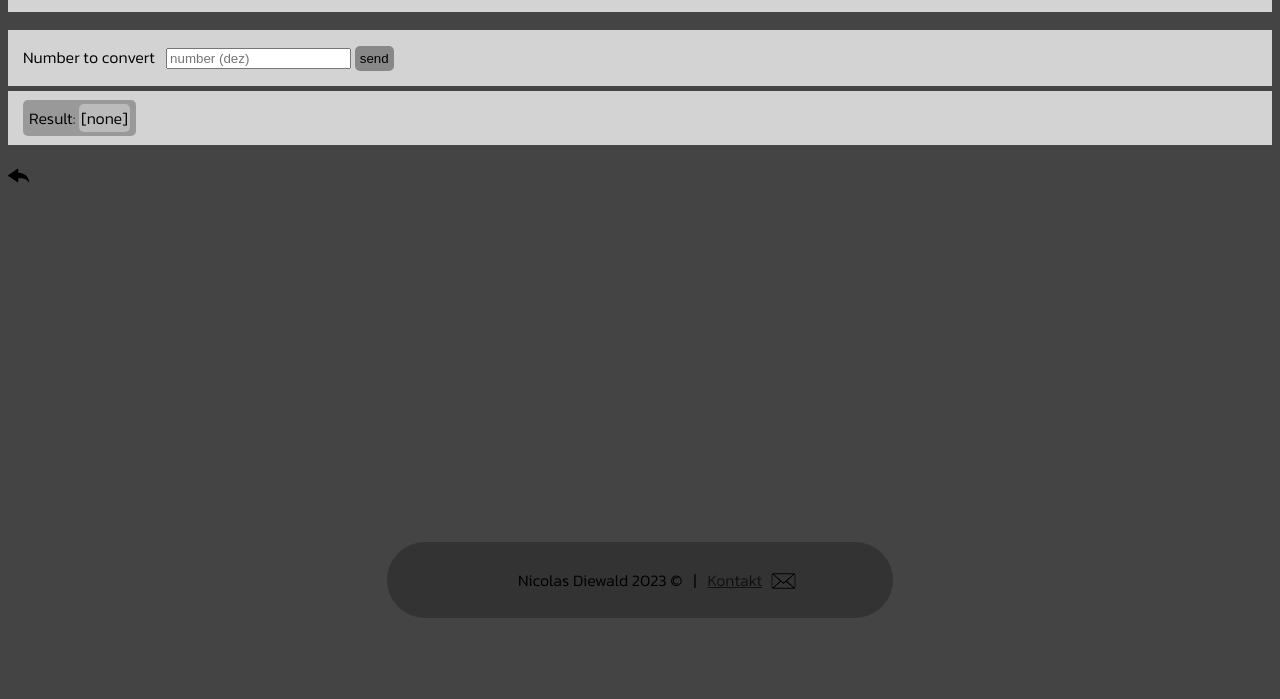
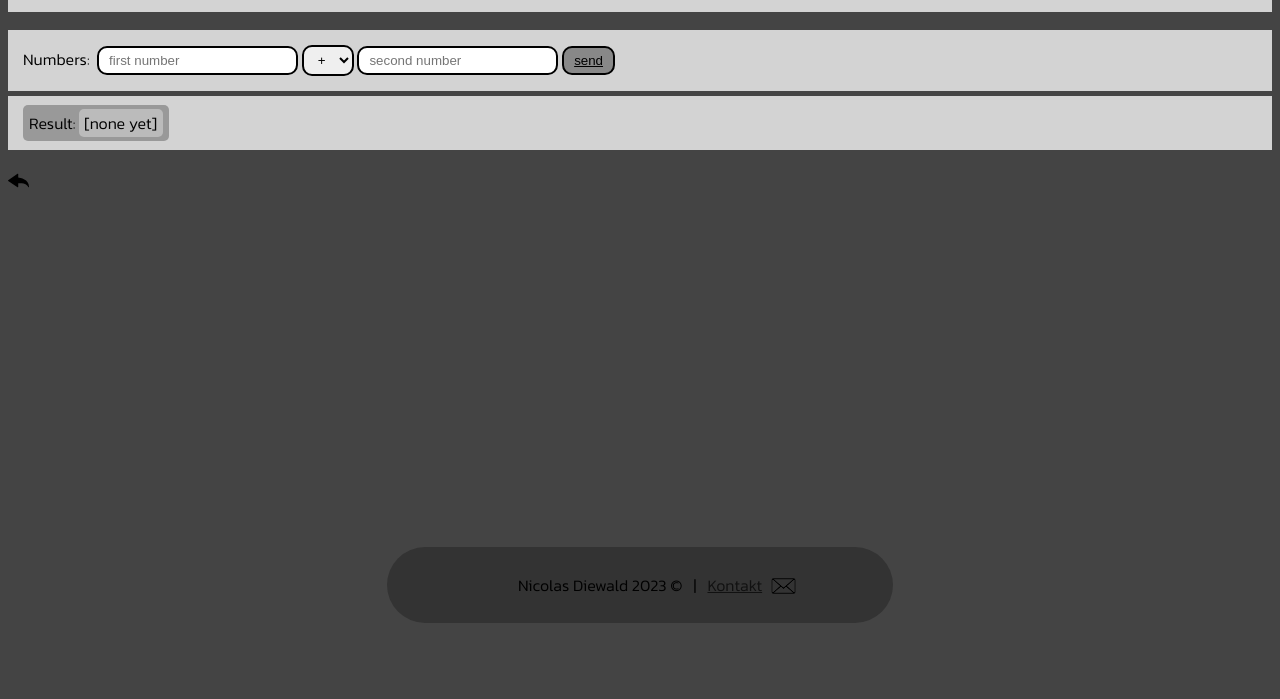
Before and after one commit to Niegoo11/niegoo11.github.io, a plain HTML site: page projects/calculator.html in a window 1280 px wide. Shown: the part 101-800 px from the top of the page. Drawn offline with Linux system fonts and the light colour scheme.

Commit message:
Initial Update

```diff
--- a/projects/numbersysconverter.html
+++ b/projects/calculator.html
@@ -31,7 +31,7 @@
             background-color: #444444;
         }
 
-        form {
+        .lform {
             font-family: 'Kanit', sans-serif;
             background-color: lightgray;
             padding: 15px;
@@ -39,7 +39,7 @@
 
         .resultstyle {
             background-color: #BBBBBB;
-            padding: 2px;
+            padding: 2px 6px 2px 5px;
             border-radius: 5px;
         }
 
@@ -52,8 +52,10 @@
         button {
             background-color: #888888;
             border: none;
-            padding: 5px;
-            border-radius: 5px;
+            padding: 5px 10px 5px 10px;
+            border-radius: 10px;
+            border: solid 2px;
+            text-decoration: underline;
         }
 
         footer {
@@ -91,6 +93,12 @@
             position: absolute;
         }
 
+        .inputtext {
+            border: solid 2px;
+            border-radius: 10px;
+            padding: 5px 10px 5px 10px;
+        }
+
     </style>
 
 </head>
@@ -101,7 +109,7 @@
         <div class="groupheader">
 
             <br>
-            &nbsp;&nbsp;<h1>Number-System-Converter</h1>
+            &nbsp;&nbsp;<h1>Calculator</h1>
             <br><br>
 
         </div>
@@ -112,16 +120,22 @@
 
     <main>
 
-        <form>
+        <div class="lform">
 
-            <label for="zinput">Number to convert</label>&nbsp;&nbsp;
-            <input type="text" id="zinput" name="zinput" placeholder="number (dez)">
-            <button>send</button>
+            <label for="input1 input2">Numbers:</label>&nbsp;
+            <input class="inputtext" type="number" id="input1" name="input1" placeholder="first number">
+            <select class="inputtext" name="selec" id="selec">
+                    <option id="opt1" value="option1">+</option>
+                    <option id="opt2" value="option2">-</option>
+                    <option id="opt3" value="option3">*</option>
+                    <option id="opt4" value="option4">÷</option>
+            </select>
+            <input class="inputtext" type="number" id="input2" name="input2" placeholder="second number">
+            <button onclick="calc()">send</button>
 
-        </form>
-
+        </div>
         <div class="group1" style="margin-top: 5px; font-family: 'Kanit', sans-serif;">
-            <span class="resultstyle2">Result: <span class="resultstyle">[none]</span></span>
+            <span class="resultstyle2">Result: <span id="output" class="resultstyle">[none yet]</span></span>
         </div>
 
         <br><a href="../index.html"><img class="imgarrow" src="../images/back-arrow.svg" alt="" width="21" height="21"></a>
@@ -142,6 +156,6 @@
 
     </footer>
 
-    <script src="script.js"></script>
+    <script src="../script.js"></script>
 </body>
 </html>
--- /dev/null
+++ b/script.js
@@ -0,0 +1,102 @@
+function calc() {
+    let inputEl1 = document.getElementById("input1").value;
+    let inputEl2 = document.getElementById("input2").value;
+    let outputEl = document.getElementById("output");
+
+    let selection = document.getElementById("selec").value;
+
+    // Die Zeichenketten zu Ganzzahlen konvertieren und die Ergebnisse speichern
+    let zahl1 = parseInt(inputEl1, 10);
+    let zahl2 = parseInt(inputEl2, 10);
+
+    if(selection === "option1") {
+
+        if(!isNaN(zahl1) && !isNaN(zahl2)) {
+
+            outputEl.style.color = 'black';
+            // Die beiden Zahlen addieren
+            let ergebnis = zahl1 + zahl2;
+
+            // Das Ergebnis in das HTML-Element mit der ID 'output' einfügen
+            outputEl.innerHTML = ergebnis;
+
+        } else {
+            alert("Invalid input: Make sure the input is not empty and that you only used numbers");
+            outputEl.style.color = 'red';
+            outputEl.innerHTML = "Invalid Input";
+        }
+
+    } else if(selection === "option2") {
+
+        if(!isNaN(zahl1) && !isNaN(zahl2)) {
+
+            outputEl.style.color = 'black';
+            // Die beiden Zahlen subtrahieren
+            let ergebnis = zahl1 - zahl2;
+
+            // Das Ergebnis in das HTML-Element mit der ID 'output' einfügen
+            outputEl.innerHTML = ergebnis;
+
+        } else {
+            alert("Invalid input: Make sure the input is not empty and that you only used numbers");
+            outputEl.style.color = 'red';
+            outputEl.innerHTML = "Invalid Input";
+        }
+
+    } else if(selection === "option3") {
+
+        if(!isNaN(zahl1) && !isNaN(zahl2)) {
+
+            outputEl.style.color = 'black';
+            // Die beiden Zahlen multiplizieren
+            let ergebnis = zahl1 * zahl2;
+
+            // Das Ergebnis in das HTML-Element mit der ID 'output' einfügen
+            outputEl.innerHTML = ergebnis;
+
+        } else {
+            alert("Invalid input: Make sure the input is not empty and that you only used numbers");
+            outputEl.style.color = 'red';
+            outputEl.innerHTML = "Invalid Input";
+        }
+
+    } else if(selection === "option4") {
+
+        if(!isNaN(zahl1) && !isNaN(zahl2)) {
+
+            outputEl.style.color = 'black';
+            // Die beiden Zahlen dividieren
+            let ergebnis = zahl1 / zahl2;
+
+            // Das Ergebnis in das HTML-Element mit der ID 'output' einfügen
+            outputEl.innerHTML = ergebnis;
+
+        } else {
+            alert("Invalid input: Make sure the input is not empty and that you only used numbers");
+            outputEl.style.color = 'red';
+            outputEl.innerHTML = "Invalid Input";
+        }
+
+    } else {
+
+        // standartmäßig die Zahlen addieren wenn ein Fehler bei der Selektion auftreten sollte
+
+        if(!isNaN(zahl1) && !isNaN(zahl2)) {
+
+            outputEl.style.color = 'black';
+            // Die beiden Zahlen addieren
+            let ergebnis = zahl1 + zahl2;
+
+            // Das Ergebnis in das HTML-Element mit der ID 'output' einfügen
+            outputEl.innerHTML = ergebnis;
+
+        } else {
+            alert("Invalid input: Make sure the input is not empty and that you only used numbers");
+            outputEl.style.color = 'red';
+            outputEl.innerHTML = "Invalid Input";
+        }
+
+    }
+
+
+}
```
Also changed, not shown: index.html (+1 -1 lines).
